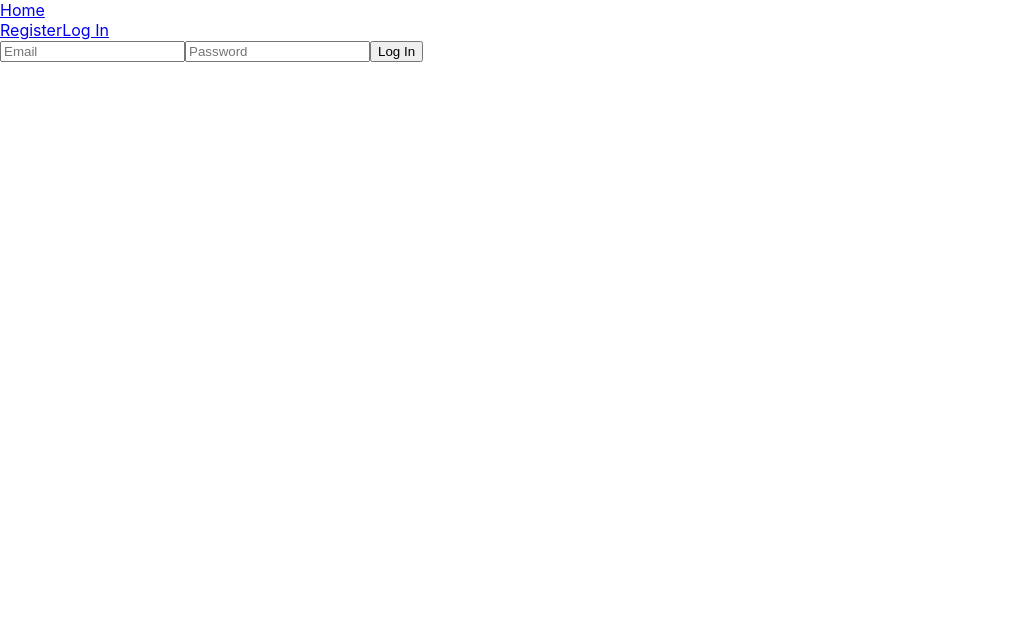
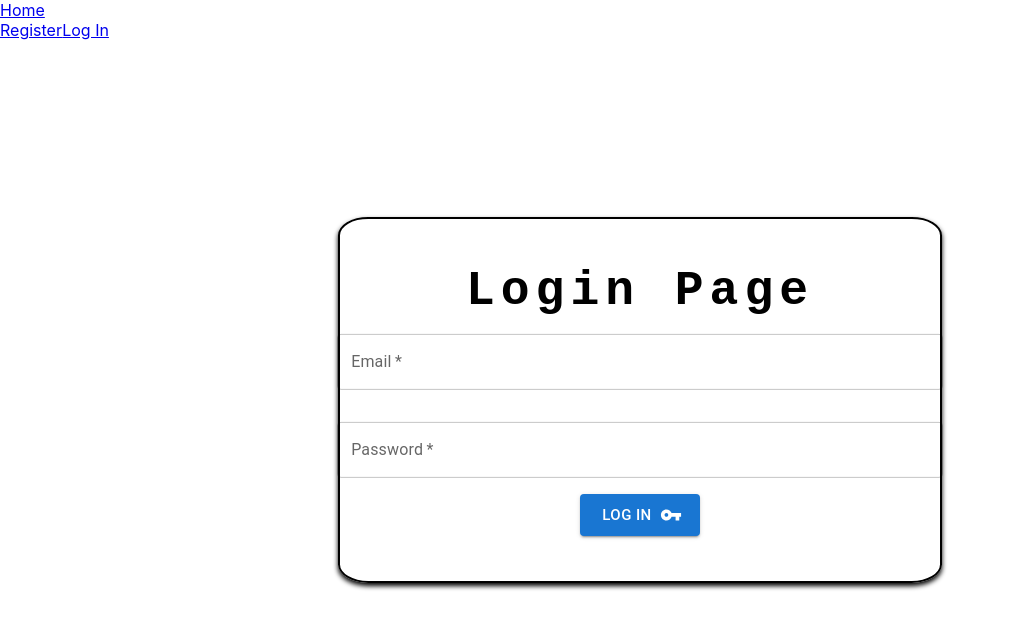
Before and after one commit to krzysztof-kryczka/goit-react-hw-08-phonebook, a React (Create React App) app: page /goit-react-hw-08-phonebook/login in a window 1280 px wide. Shown: the top 628 px of the page, without its empty margins (0-1009 px from the left). Built offline with nearby package versions, Linux system fonts and the light colour scheme.

Commit message:
added material-ui styling to registration and login page

```diff
--- a/src/components/LoginForm/LoginForm.jsx
+++ b/src/components/LoginForm/LoginForm.jsx
@@ -1,6 +1,10 @@
 import { useDispatch } from 'react-redux';
 import { logIn } from '#redux/auth/operation';
 import css from './LoginForm.module.css';
+import Button from '@mui/material/Button';
+import TextField from '@mui/material/TextField';
+import Box from '@mui/material/Box';
+import VpnKeyIcon from '@mui/icons-material/VpnKey';
 
 export const LoginForm = () => {
   const dispatch = useDispatch();
@@ -18,30 +22,82 @@ export const LoginForm = () => {
   };
 
   return (
-    <form onSubmit={handleSubmit} autoComplete="off">
     <>
-        <label>
-          <input
+      <Box
+        sx={{
+          position: 'absolute',
+          top: '50%',
+          left: '50%',
+          transform: 'translate(-50%, -50%)',
+        }}
+      >
+        <Box
+          sx={{
+            pt: '45px', //padding-top
+            pb: '45px', //padding-bottom
+            borderRadius: '5%',
+            borderStyle: 'solid',
+            borderWidth: '2px',
+            width: '600px',
+            ml: 'auto', //margin-left
+            mr: 'auto', //margin-right
+            boxShadow: '0 3px 5px 0 #000',
+          }}
+        >
+          <Box
+            sx={{
+              textAlign: 'center',
+              fontWeight: 'bold',
+              fontSize: 'h3.fontSize',
+              fontFamily: 'Monospace',
+              letterSpacing: 6,
+            }}
+          >
+            Login Page
+          </Box>
+
+          <Box
+            component="form"
+            sx={{
+              '& .MuiTextField-root': { m: 2, width: '60ch' },
+              display: 'flex',
+              flexDirection: 'column',
+              width: 'auto',
+              justifyContent: 'center',
+              alignItems: 'center',
+              ml: 'auto', //margin-left
+              mr: 'auto', //margin-right
+            }}
+            noValidate
+            onSubmit={handleSubmit}
+          >
+            <TextField
+              required
+              label="Email"
               type="email"
               name="email"
-            required
               placeholder="Email"
             />
-        </label>
-      </>
-      <>
-        <label>
-          <input
+
+            <TextField
+              required
+              label="Password"
               type="password"
               name="password"
-            required
               placeholder="Password"
             />
-        </label>
+
+            <Button
+              variant="contained"
+              size="large"
+              endIcon={<VpnKeyIcon />}
+              type="submit"
+            >
+              Log In
+            </Button>
+          </Box>
+        </Box>
+      </Box>
     </>
-      <button type="submit">
-        Log In
-      </button>
-    </form>
   );
 };
--- a/src/components/RegisterForm/RegisterForm.jsx
+++ b/src/components/RegisterForm/RegisterForm.jsx
@@ -1,6 +1,9 @@
 import { useDispatch } from 'react-redux';
 import { register } from '#redux/auth/operation';
-import css from './RegisterForm.module.css';
+import Button from '@mui/material/Button';
+import TextField from '@mui/material/TextField';
+import Box from '@mui/material/Box';
+import HowToRegIcon from '@mui/icons-material/HowToReg';
 
 export const RegisterForm = () => {
   const dispatch = useDispatch();
@@ -21,25 +24,90 @@ export const RegisterForm = () => {
   };
 
   return (
-    <form onSubmit={handleSubmit} autoComplete="off">
-      <label>
-        <input type="text" name="name" placeholder="Username" required />
-      </label>
+    <>
+      <Box
+        sx={{
+          position: 'absolute',
+          top: '50%',
+          left: '50%',
+          transform: 'translate(-50%, -50%)',
+        }}
+      >
+        <Box
+          sx={{
+            pt: '45px', //padding-top
+            pb: '45px', //padding-bottom
+            borderRadius: '5%',
+            borderStyle: 'solid',
+            borderWidth: '2px',
+            width: '600px',
+            ml: 'auto', //margin-left
+            mr: 'auto', //margin-right
+            boxShadow: '0 3px 5px 0 #000',
+          }}
+        >
+          <Box
+            sx={{
+              textAlign: 'center',
+              fontWeight: 'bold',
+              fontSize: 'h3.fontSize',
+              fontFamily: 'Monospace',
+              letterSpacing: 6,
+            }}
+          >
+            Register Page
+          </Box>
 
-      <label>
-        <input type="email" name="email" placeholder="Email" required />
-      </label>
+          <Box
+            component="form"
+            sx={{
+              '& .MuiTextField-root': { m: 2, width: '60ch' },
+              display: 'flex',
+              flexDirection: 'column',
+              width: 'auto',
+              justifyContent: 'center',
+              alignItems: 'center',
+              ml: 'auto', //margin-left
+              mr: 'auto', //margin-right
+            }}
+            noValidate
+            onSubmit={handleSubmit}
+          >
+            <TextField
+              required
+              label="Name"
+              type="text"
+              name="name"
+              placeholder="Username"
+            />
 
-      <label>
-        <input
-          type="password"
-          name="password"
-          placeholder="Password"
-          required
-        />
-      </label>
+            <TextField
+              required
+              label="Email"
+              type="email"
+              name="email"
+              placeholder="Email"
+            />
 
-      <button type="submit">Register</button>
-    </form>
+            <TextField
+              required
+              label="Password"
+              type="password"
+              name="password"
+              placeholder="Password"
+            />
+
+            <Button
+              variant="contained"
+              size="large"
+              endIcon={<HowToRegIcon />}
+              type="submit"
+            >
+              Register
+            </Button>
+          </Box>
+        </Box>
+      </Box>
+    </>
   );
 };
```
Lines whose indentation alone changed are shown as unchanged.
